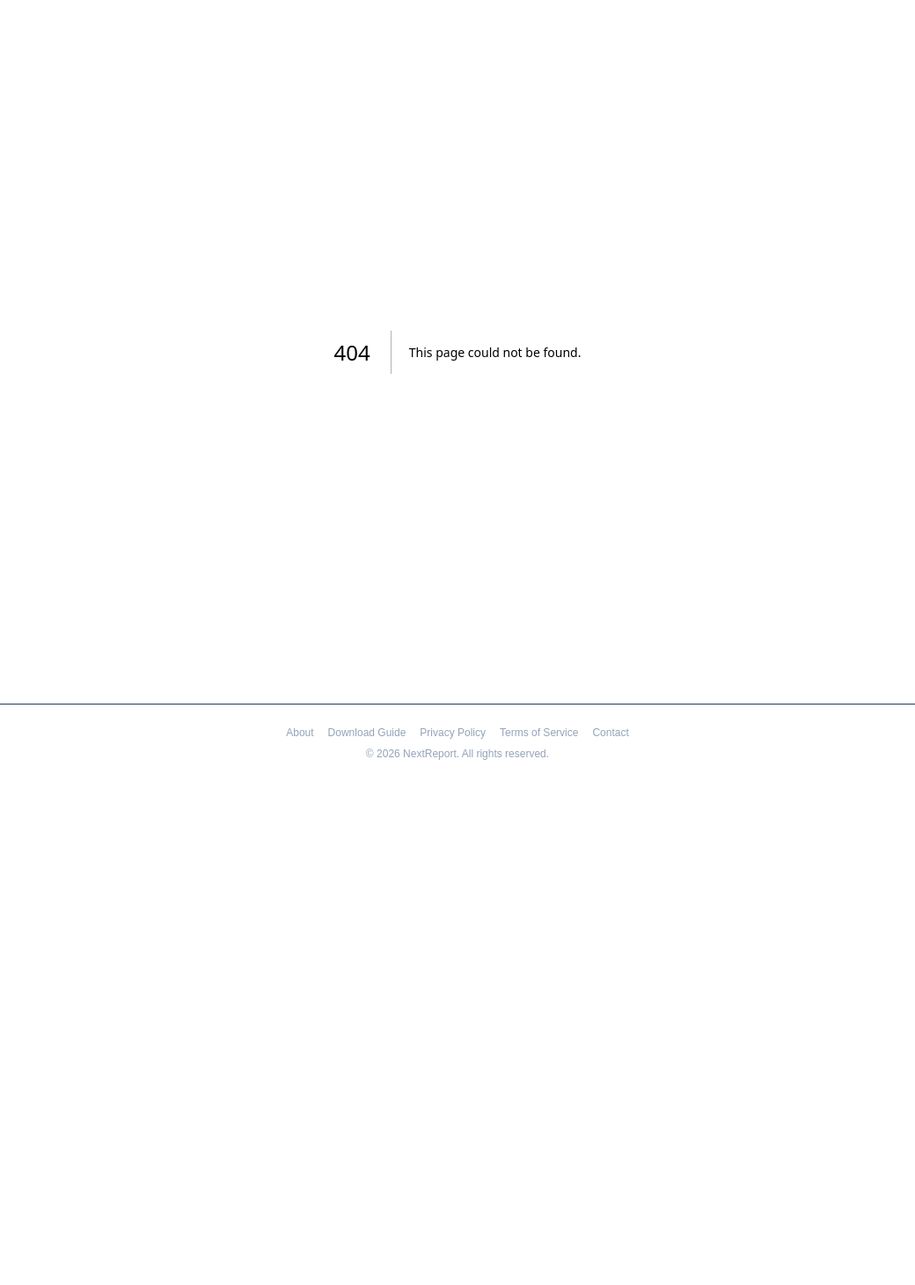
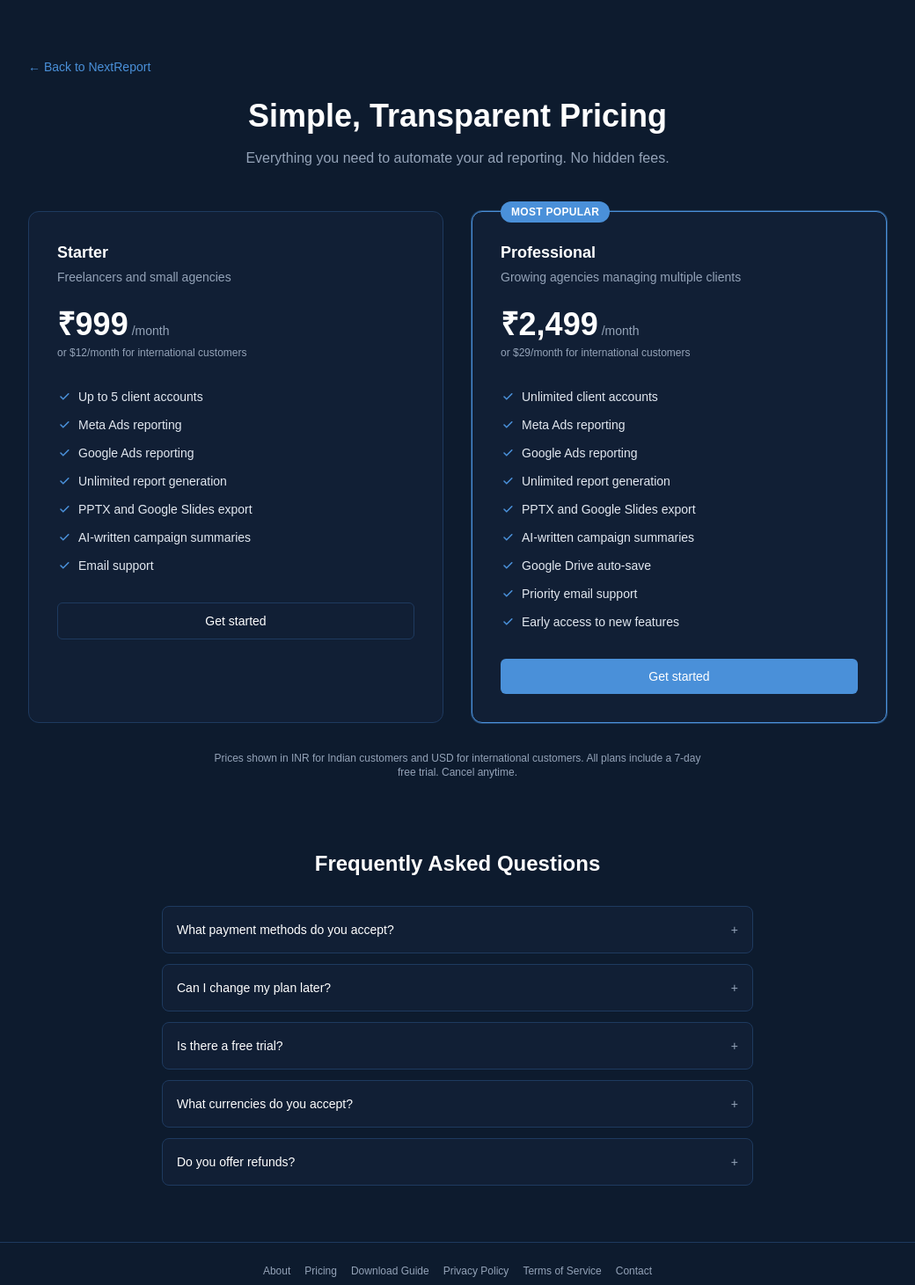
Before and after one commit to nextreport-app/NRE, a Next.js app: page /pricing in a window 1280 px wide. Before the commit this address had no page. Shown: the top 1461 px of the page at 88% size, without its empty margins (120-1160 px from the left). Before the commit the page ends 889 px from the top, so only its background shows below. Built offline with nearby package versions, Linux system fonts and the light colour scheme.

Commit message:
Add pricing page with INR and USD plans for payment verification

```diff
--- a/src/app/layout.tsx
+++ b/src/app/layout.tsx
@@ -35,6 +35,7 @@ export default function RootLayout({
         <footer className="border-t border-navy-border px-6 py-6 text-center text-xs text-ink-muted">
           <nav className="flex flex-wrap items-center justify-center gap-x-4 gap-y-1">
             <Link href="/about" className="hover:text-ink-secondary">About</Link>
+            <Link href="/pricing" className="hover:text-ink-secondary">Pricing</Link>
             <Link href="/help/download" className="hover:text-ink-secondary">Download Guide</Link>
             <Link href="/privacy" className="hover:text-ink-secondary">Privacy Policy</Link>
             <Link href="/terms" className="hover:text-ink-secondary">Terms of Service</Link>
--- a/src/app/page.tsx
+++ b/src/app/page.tsx
@@ -29,6 +29,9 @@ export default function Home() {
           Log in
         </Link>
       </div>
+      <Link href="/pricing" className="mt-4 text-sm text-accent hover:underline">
+        View pricing →
+      </Link>
     </main>
   );
 }
--- /dev/null
+++ b/src/app/pricing/page.tsx
@@ -0,0 +1,187 @@
+import Link from "next/link";
+import type { Metadata } from "next";
+
+export const metadata: Metadata = {
+  title: "Pricing — NextReport",
+  description:
+    "Simple, transparent pricing for NextReport. Starter and Professional plans for agencies of any size, with a 7-day free trial.",
+};
+
+interface Plan {
+  name: string;
+  priceInr: string;
+  priceUsd: string;
+  bestFor: string;
+  features: string[];
+  highlighted?: boolean;
+}
+
+const PLANS: Plan[] = [
+  {
+    name: "Starter",
+    priceInr: "₹999",
+    priceUsd: "$12",
+    bestFor: "Freelancers and small agencies",
+    features: [
+      "Up to 5 client accounts",
+      "Meta Ads reporting",
+      "Google Ads reporting",
+      "Unlimited report generation",
+      "PPTX and Google Slides export",
+      "AI-written campaign summaries",
+      "Email support",
+    ],
+  },
+  {
+    name: "Professional",
+    priceInr: "₹2,499",
+    priceUsd: "$29",
+    bestFor: "Growing agencies managing multiple clients",
+    highlighted: true,
+    features: [
+      "Unlimited client accounts",
+      "Meta Ads reporting",
+      "Google Ads reporting",
+      "Unlimited report generation",
+      "PPTX and Google Slides export",
+      "AI-written campaign summaries",
+      "Google Drive auto-save",
+      "Priority email support",
+      "Early access to new features",
+    ],
+  },
+];
+
+const FAQS = [
+  {
+    q: "What payment methods do you accept?",
+    a: "We accept all major credit and debit cards, UPI, net banking, and wallets for Indian customers. International customers can pay via credit or debit card.",
+  },
+  {
+    q: "Can I change my plan later?",
+    a: "Yes, you can upgrade or downgrade your plan at any time. Changes take effect from the next billing cycle.",
+  },
+  {
+    q: "Is there a free trial?",
+    a: "Yes, all new accounts include a 7-day free trial with full access to all features. No credit card required to start.",
+  },
+  {
+    q: "What currencies do you accept?",
+    a: "Indian customers are billed in INR. International customers are billed in USD.",
+  },
+  {
+    q: "Do you offer refunds?",
+    a: "We offer a full refund within 7 days of your first payment if you are not satisfied.",
+  },
+];
+
+function CheckIcon() {
+  return (
+    <svg
+      viewBox="0 0 20 20"
+      fill="currentColor"
+      className="mt-0.5 h-4 w-4 flex-none text-accent"
+      aria-hidden="true"
+    >
+      <path
+        fillRule="evenodd"
+        d="M16.704 5.29a1 1 0 010 1.42l-7.5 7.5a1 1 0 01-1.415 0l-3.5-3.5a1 1 0 111.415-1.42L8.5 12.085l6.79-6.795a1 1 0 011.414 0z"
+        clipRule="evenodd"
+      />
+    </svg>
+  );
+}
+
+function PlanCard({ plan }: { plan: Plan }) {
+  return (
+    <div
+      className={`relative flex flex-col rounded-xl border p-8 ${
+        plan.highlighted
+          ? "border-accent bg-navy-panel shadow-[0_0_0_1px_rgba(74,144,217,0.4)]"
+          : "border-navy-border bg-navy-panel"
+      }`}
+    >
+      {plan.highlighted && (
+        <span className="absolute -top-3 left-8 rounded-full bg-accent px-3 py-1 text-xs font-semibold uppercase tracking-wide text-white">
+          Most Popular
+        </span>
+      )}
+
+      <h3 className="text-lg font-semibold text-white">{plan.name}</h3>
+      <p className="mt-1 text-sm text-ink-muted">{plan.bestFor}</p>
+
+      <div className="mt-6 flex items-baseline gap-1">
+        <span className="text-4xl font-semibold text-white">{plan.priceInr}</span>
+        <span className="text-sm text-ink-muted">/month</span>
+      </div>
+      <p className="mt-1 text-xs text-ink-muted">or {plan.priceUsd}/month for international customers</p>
+
+      <ul className="mt-8 space-y-3 text-sm text-ink-secondary">
+        {plan.features.map((feature) => (
+          <li key={feature} className="flex items-start gap-2">
+            <CheckIcon />
+            <span>{feature}</span>
+          </li>
+        ))}
+      </ul>
+
+      <Link
+        href="/signup"
+        className={`mt-8 rounded-md px-5 py-2.5 text-center text-sm font-medium ${
+          plan.highlighted
+            ? "bg-accent text-white hover:bg-accent-hover"
+            : "border border-navy-border text-white hover:bg-navy"
+        }`}
+      >
+        Get started
+      </Link>
+    </div>
+  );
+}
+
+export default function PricingPage() {
+  return (
+    <main className="mx-auto w-full max-w-5xl flex-1 px-6 py-16">
+      <Link href="/" className="text-sm text-accent hover:underline">
+        ← Back to NextReport
+      </Link>
+
+      <div className="mt-6 text-center">
+        <h1 className="text-3xl font-semibold text-white sm:text-4xl">Simple, Transparent Pricing</h1>
+        <p className="mx-auto mt-4 max-w-xl text-base text-ink-muted">
+          Everything you need to automate your ad reporting. No hidden fees.
+        </p>
+      </div>
+
+      <div className="mt-12 grid gap-8 sm:grid-cols-2">
+        {PLANS.map((plan) => (
+          <PlanCard key={plan.name} plan={plan} />
+        ))}
+      </div>
+
+      <p className="mx-auto mt-8 max-w-xl text-center text-xs text-ink-muted">
+        Prices shown in INR for Indian customers and USD for international customers. All plans include
+        a 7-day free trial. Cancel anytime.
+      </p>
+
+      <div className="mt-20">
+        <h2 className="text-center text-2xl font-semibold text-white">Frequently Asked Questions</h2>
+
+        <div className="mx-auto mt-8 max-w-2xl space-y-3">
+          {FAQS.map((faq) => (
+            <details
+              key={faq.q}
+              className="group rounded-lg border border-navy-border bg-navy-panel p-4 open:pb-4"
+            >
+              <summary className="flex cursor-pointer list-none items-center justify-between text-sm font-medium text-white">
+                {faq.q}
+                <span className="ml-4 text-ink-muted transition-transform group-open:rotate-45">+</span>
+              </summary>
+              <p className="mt-3 text-sm leading-relaxed text-ink-secondary">{faq.a}</p>
+            </details>
+          ))}
+        </div>
+      </div>
+    </main>
+  );
+}
--- a/src/components/nav.tsx
+++ b/src/components/nav.tsx
@@ -16,6 +16,9 @@ export function Nav() {
           <Link href="/account" className="hover:text-ink-secondary">
             Account
           </Link>
+          <Link href="/pricing" className="hover:text-ink-secondary">
+            Pricing
+          </Link>
           <Link href="/help/download" className="hover:text-ink-secondary">
             Help
           </Link>
--- a/src/proxy.ts
+++ b/src/proxy.ts
@@ -2,7 +2,7 @@ import NextAuth from "next-auth";
 import { NextResponse } from "next/server";
 import authConfig from "@/lib/auth.config";
 
-const PUBLIC_PATHS = ["/", "/login", "/signup", "/privacy", "/terms", "/contact", "/about", "/help/download"];
+const PUBLIC_PATHS = ["/", "/login", "/signup", "/privacy", "/terms", "/contact", "/about", "/pricing", "/help/download"];
 
 const { auth } = NextAuth(authConfig);
 
```
